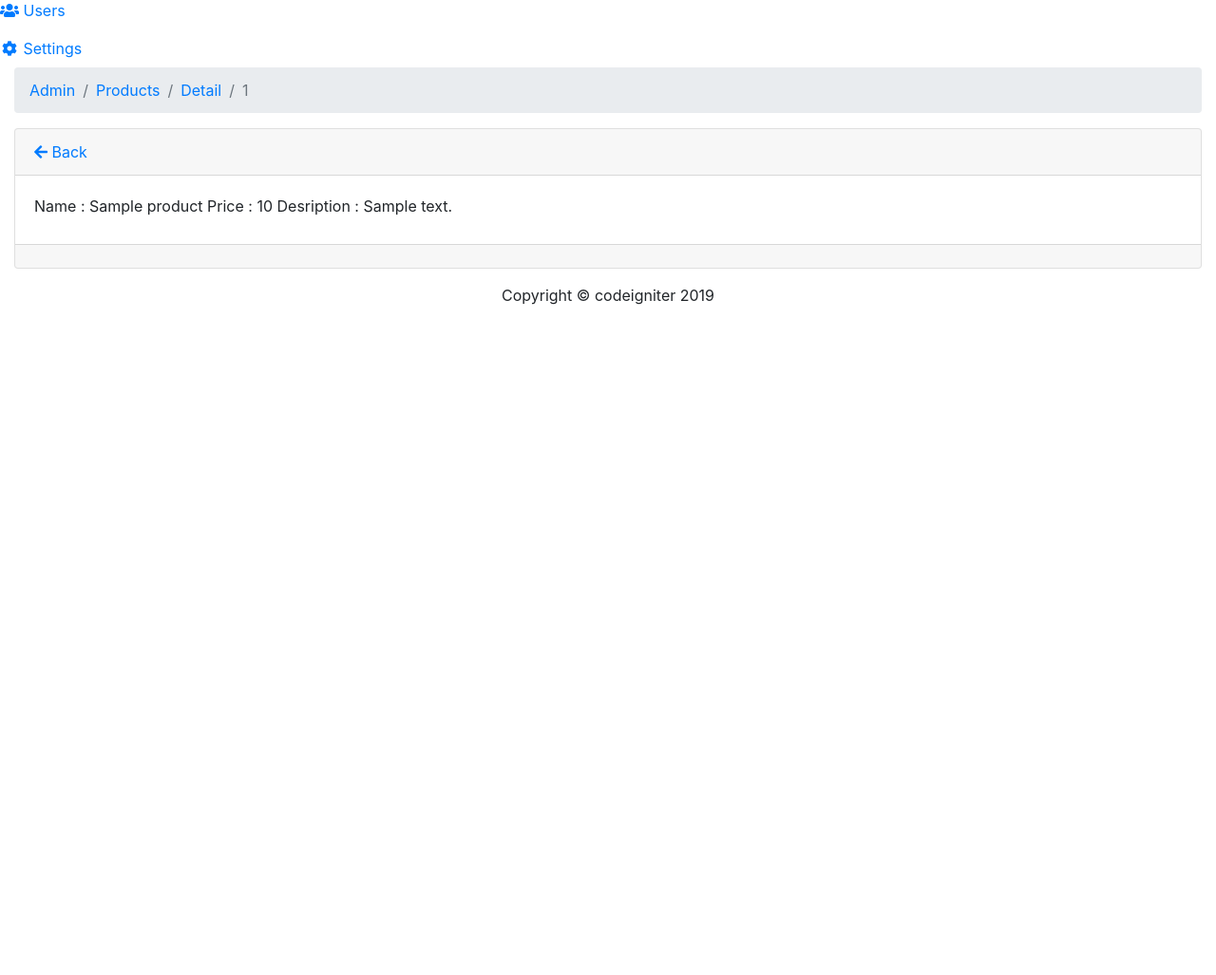
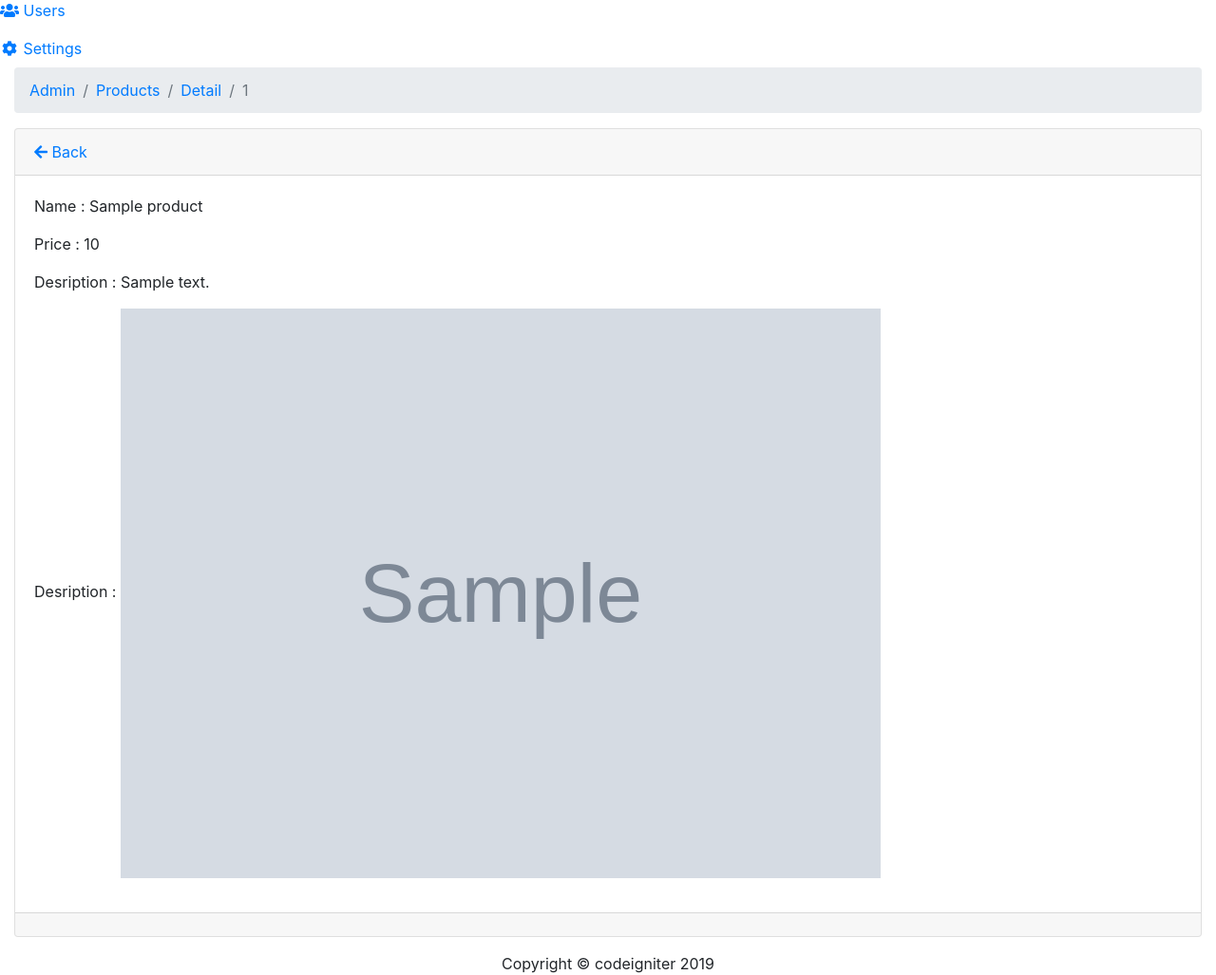
Before and after one commit to jursnamo/newprojectcdi, a CodeIgniter app: page /codeigniter/index.php/admin/products/detail/1 in a window 1280 px wide. Shown: the part 145-1172 px from the top of the page at 95% size. Before the commit the page ends 466 px from the top, so only its background shows below. Run offline with CodeIgniter, Linux system fonts and the light colour scheme; tables that the repository leaves empty or names only in its code hold one stand-in row (values such as "Sample post"); grey boxes marked "Sample" are stand-in pictures; some libraries are stand-ins or nearby versions.

Commit message:
image in detail product

```diff
--- a/application/views/admin/product/form_detail.php
+++ b/application/views/admin/product/form_detail.php
@@ -32,9 +32,11 @@
 							Back</a>
 					</div>
 					<div class="card-body">
-                                <label for="name">Name :</label> <?php echo $product->name ?>
-                                <label for="name">Price :</label> <?php echo $product->price ?>
-                                <label for="name">Desription :</label> <?php echo $product->description ?>
+
+                                <p> Name :   <?php echo $product->name ?></p>
+                                <p> Price :   <?php echo $product->price ?></p>
+                                <p> Desription :   <?php echo $product->description ?></p>
+                                <p> Desription : <img src="<?php echo base_url('upload/product/'.$product->image) ?>" width="800" />
 					</div>
 
 					<div class="card-footer small text-muted">
```
